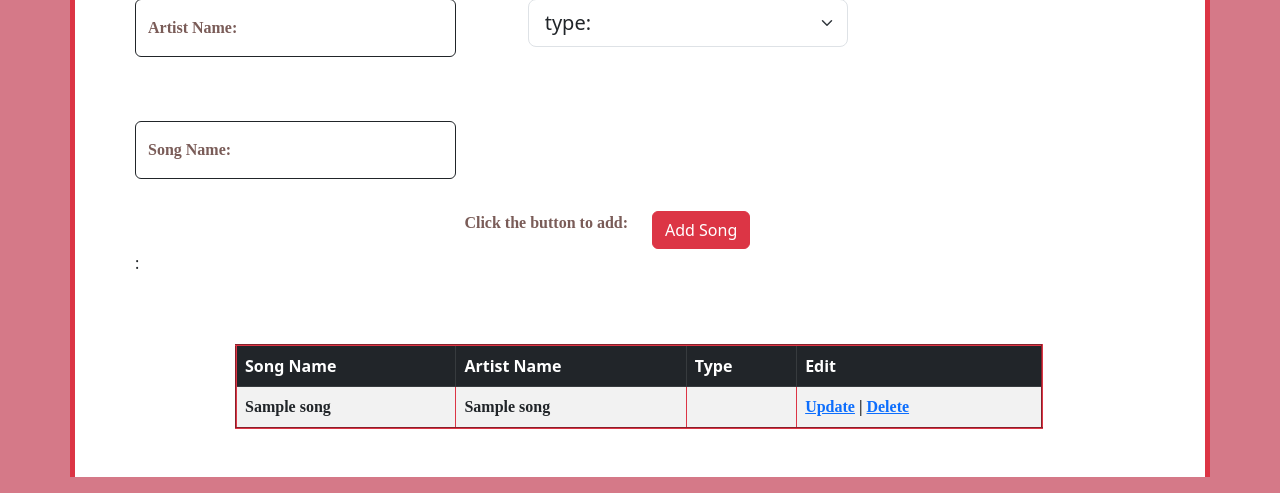
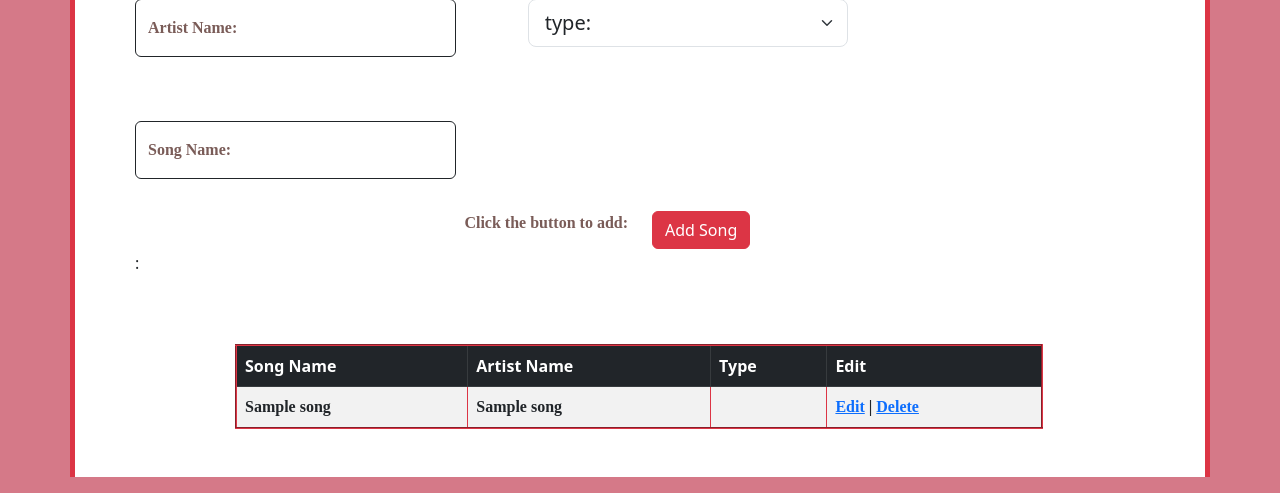
Before and after one commit to AbigailBiaktha/Lap3-kpop, a PHP site: page / in a window 1280 px wide. Shown: the part 439-932 px from the top of the page. Run offline with PHP 8.4, Linux system fonts and the light colour scheme; tables that the repository leaves empty or names only in its code hold one stand-in row (values such as "Sample post"); some web fonts are replaced.

Commit message:
Update read.php
change update to edit in read.php

```diff
--- a/read.php
+++ b/read.php
@@ -13,7 +13,7 @@ while ($row = mysqli_fetch_assoc($query)) {
             <td>$row[artist_name]</td>
             <td>$row[type]</td>
             <td>
-                <a href='update.php?id=$row[id]'>Update</a> |
+                <a href='update.php?id=$row[id]'>Edit</a> |
                 <a href='delete.php?id=$row[id]'>Delete</a>
             </td>
         </tr>
```
